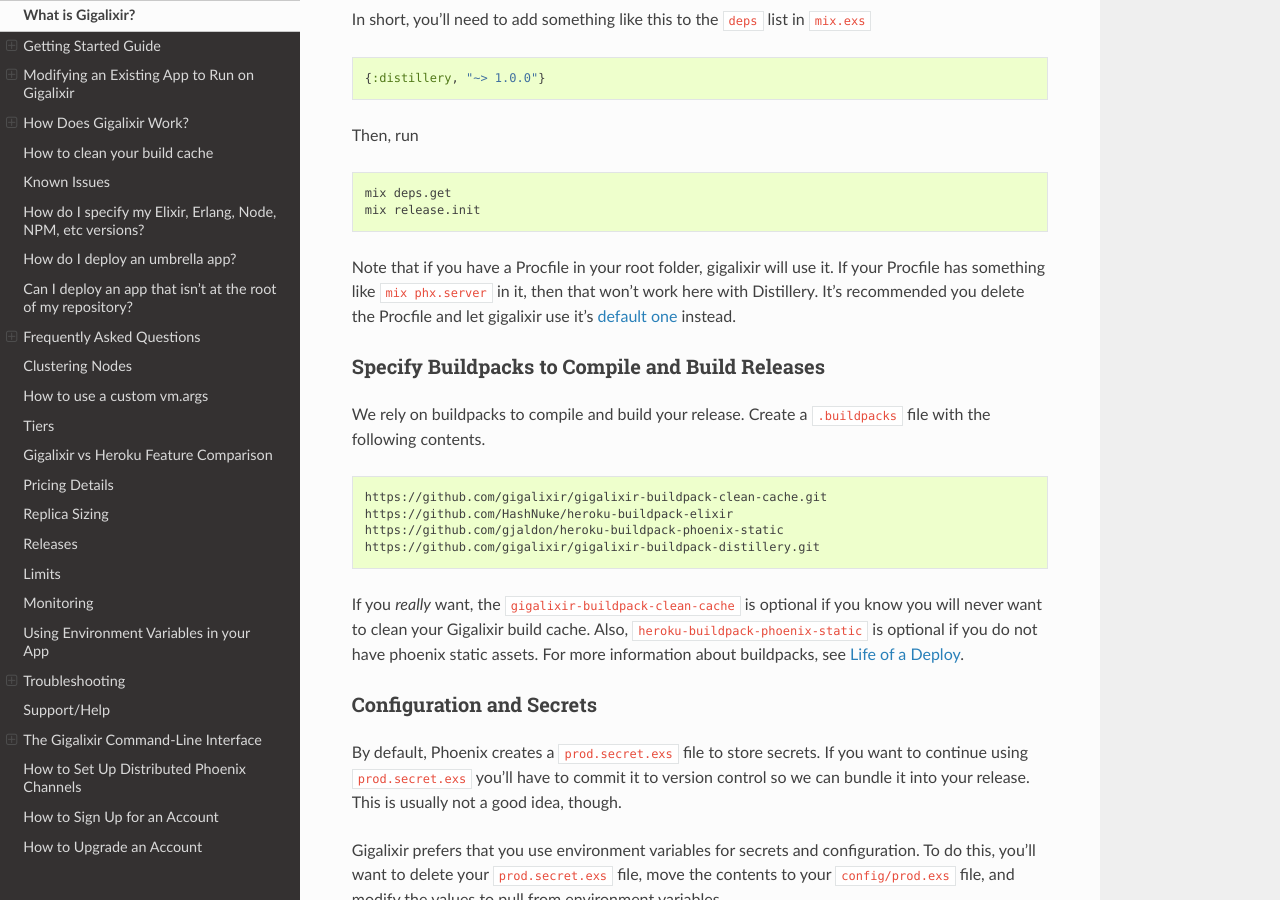
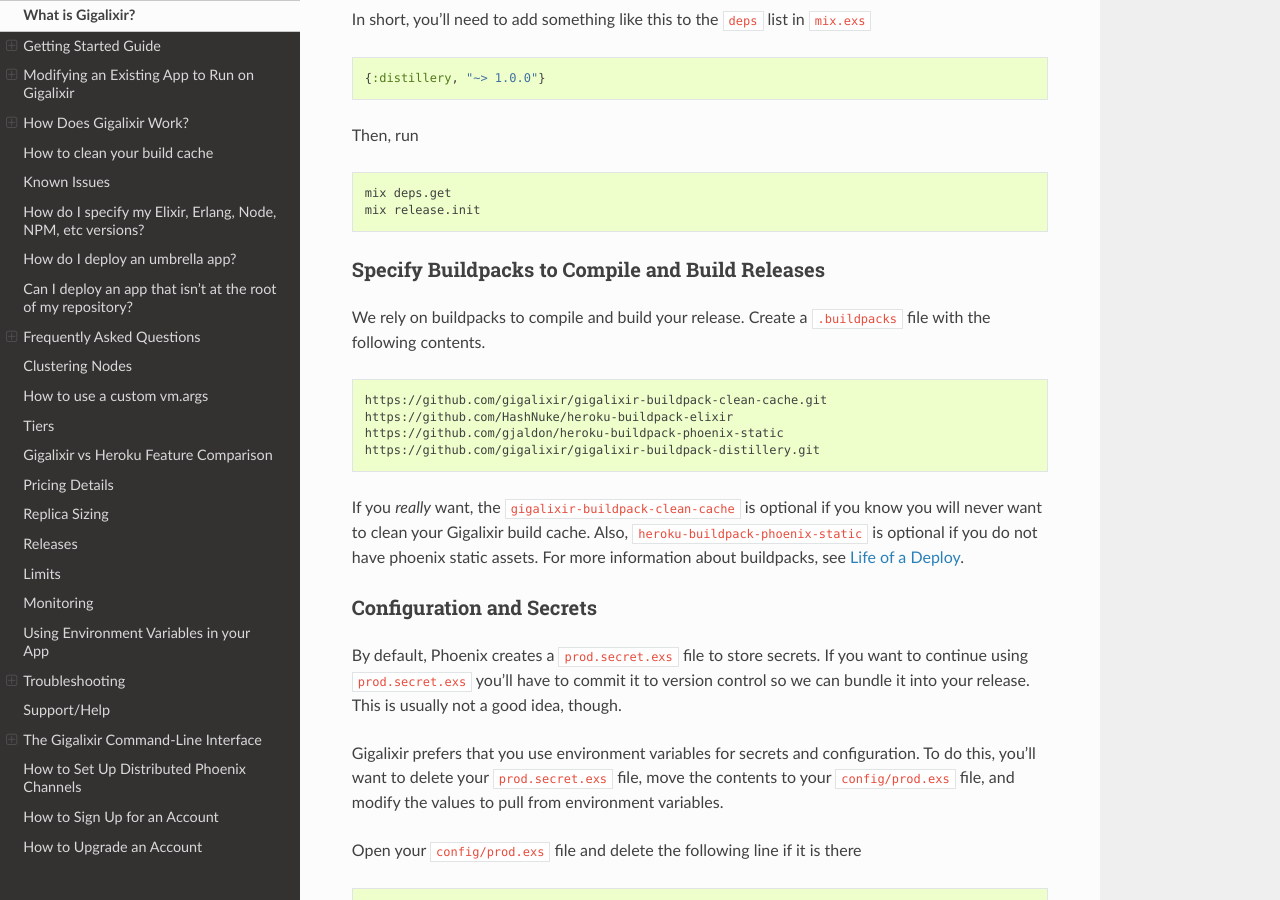
Before and after one commit to gigalixir/gigalixir-cli, a Sphinx documentation site: the page built from docs/source/main.rst, in a window 1280 px wide and 900 px high, scrolled down 4160 px. Built offline with Sphinx 7.4.7 and the Read the Docs theme 2.0.0, drawn with Linux system fonts in a browser that asks for light colours.

Commit message:
remove procfile comment. not true with distillery. jumped the gun.

```diff
--- a/docs/source/main.rst
+++ b/docs/source/main.rst
@@ -200,8 +200,6 @@ Then, run
 
     mix deps.get
     mix release.init
-
-Note that if you have a Procfile in your root folder, gigalixir will use it. If your Procfile has something like :bash:`mix phx.server` in it, then that won't work here with Distillery. It's recommended you delete the Procfile and let gigalixir use it's `default one <https://github.com/gigalixir/gigalixir-run/blob/master/Procfile>`_ instead.
 
 .. _`Distillery installation instructions`: https://hexdocs.pm/distillery/getting-started.html#installation-setup
 
```
